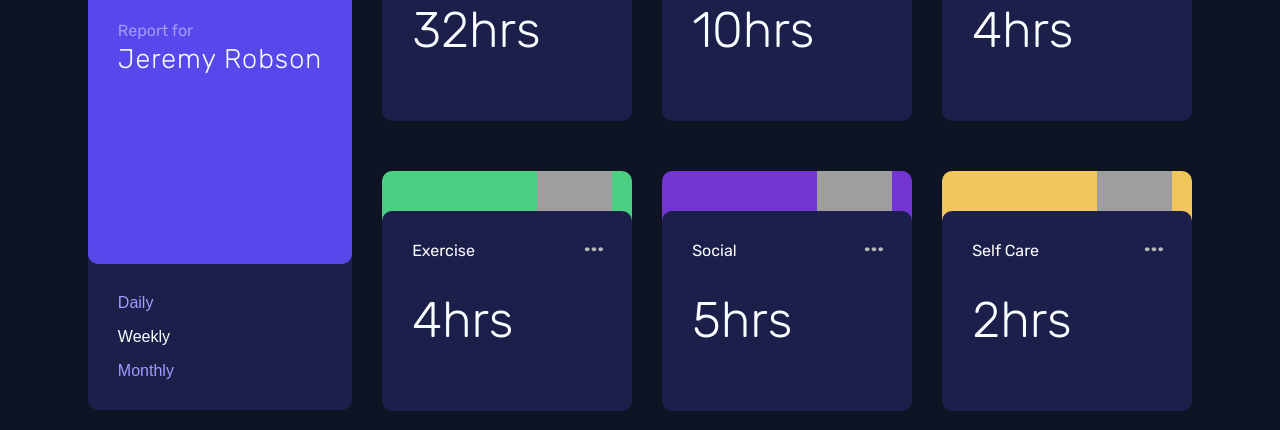
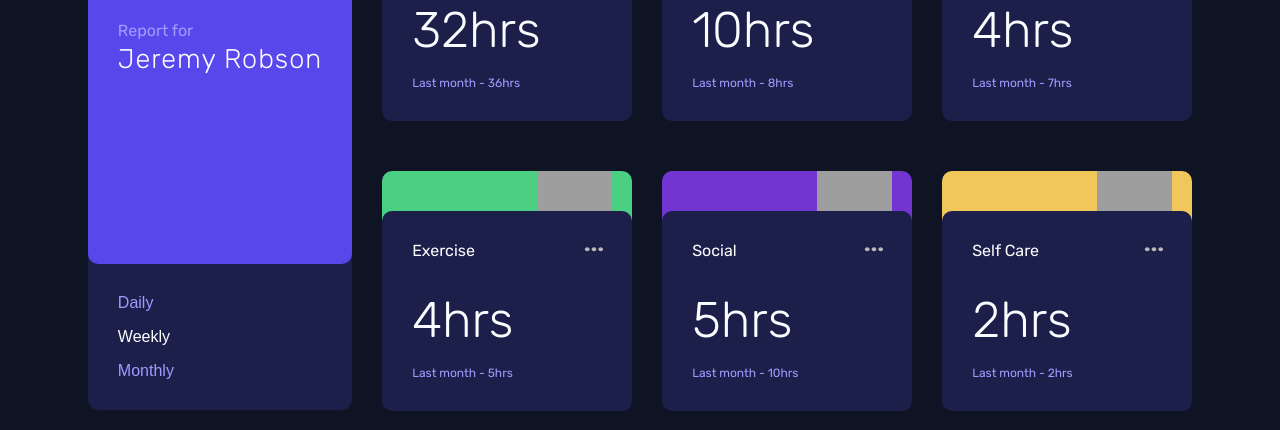
Before and after one commit to Moamal-2000/time-tracking-dashboard, a React (Create React App) app: page / in a window 1280 px wide. Shown: the part 193-623 px from the top of the page. Built offline with nearby package versions, Linux system fonts and the light colour scheme; grey boxes are pictures that could not be loaded.

Commit message:
uncommented code

```diff
--- a/src/Components/Tracks.js
+++ b/src/Components/Tracks.js
@@ -25,7 +25,7 @@ function Tracks() {
                 </header>
                 <time>{obj.timeframes[times].current}hrs</time>
                 <span className="last-time">
-                  {/* Last month - {obj.timeframes.[times].previous}hrs */}
+                  Last month - {obj.timeframes[times].previous}hrs
                 </span>
               </div>
             </div>
```
